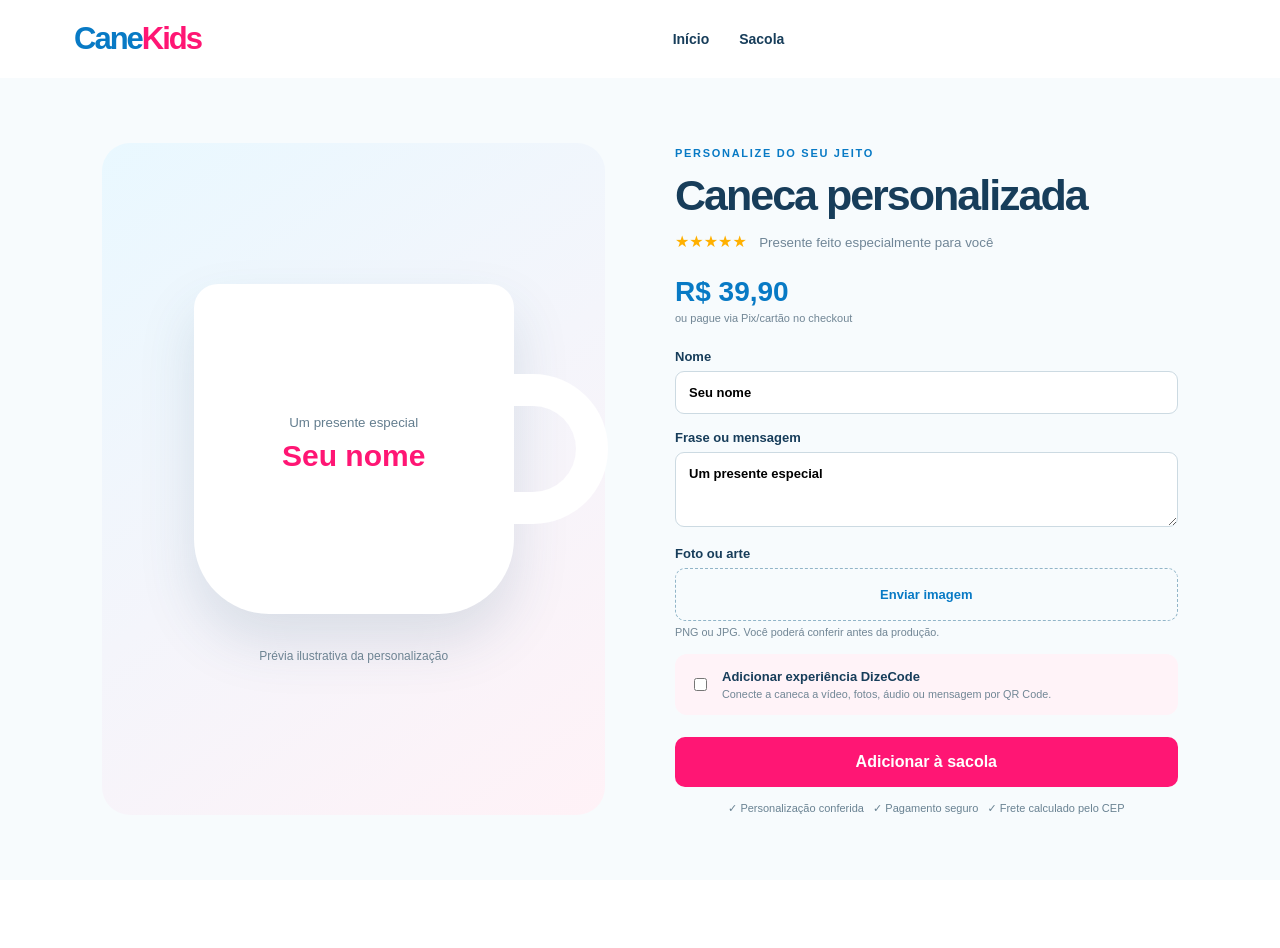
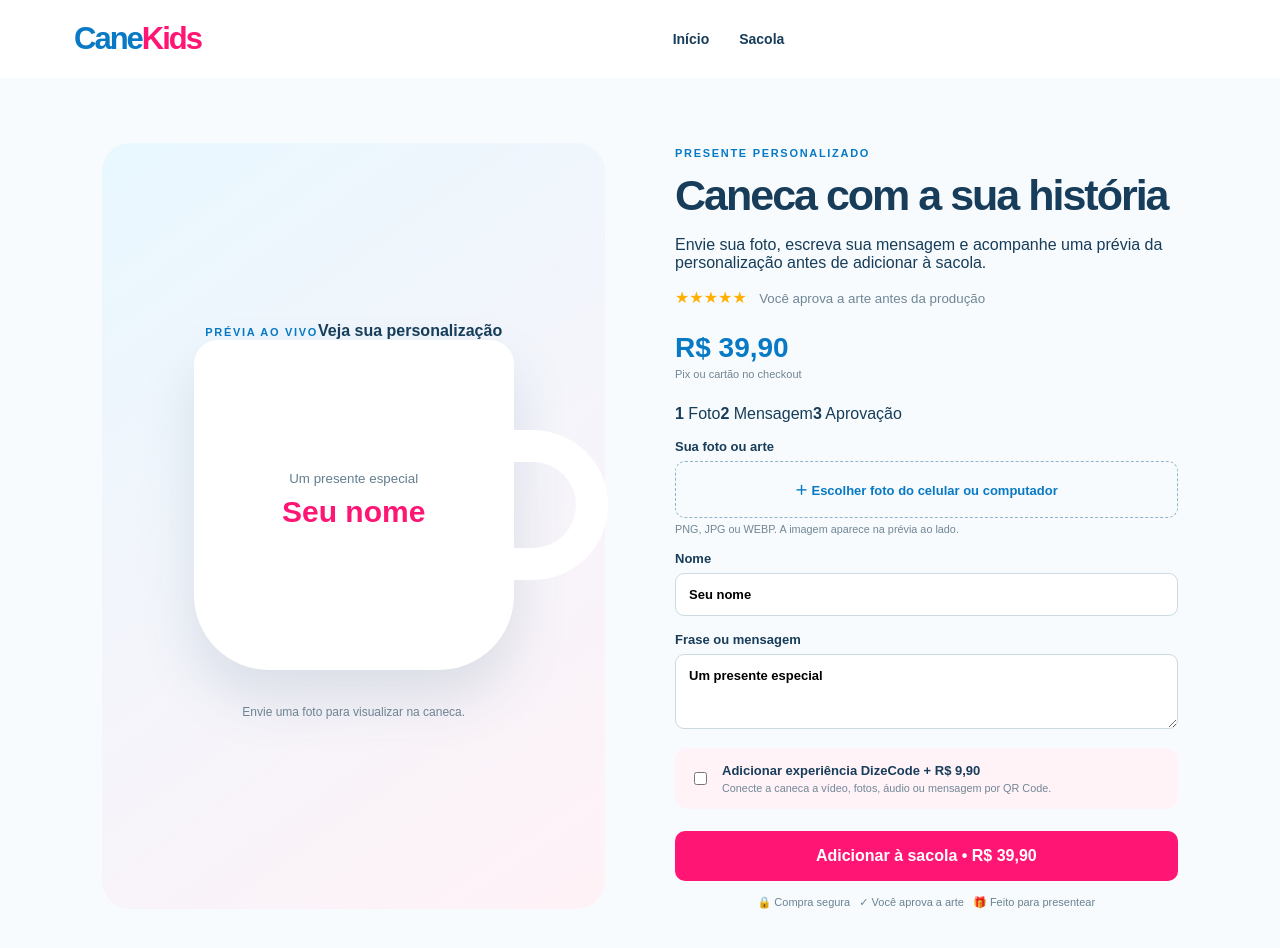
Before and after one commit to contatodize-creator/CaneKids, a Next.js app: page /produto in a window 1280 px wide. Shown: the top 948 px of the page. Before the commit the page ends 880 px from the top, so only its background shows below. Built offline with nearby package versions, Linux system fonts and the light colour scheme.

Commit message:
Add live photo upload preview to product customizer

```diff
--- a/app/produto/page.tsx
+++ b/app/produto/page.tsx
@@ -2,8 +2,13 @@
 import {useState} from 'react';
 import Link from 'next/link';
 export default function Produto(){
- const [nome,setNome]=useState('Seu nome'); const [frase,setFrase]=useState('Um presente especial'); const [qr,setQr]=useState(false);
+ const [nome,setNome]=useState('Seu nome'); const [frase,setFrase]=useState('Um presente especial'); const [qr,setQr]=useState(false); const [foto,setFoto]=useState<string|null>(null); const [fileName,setFileName]=useState('');
+ function handlePhoto(e:React.ChangeEvent<HTMLInputElement>){const f=e.target.files?.[0];if(!f)return;if(!f.type.startsWith('image/'))return;setFileName(f.name);const reader=new FileReader();reader.onload=()=>setFoto(String(reader.result));reader.readAsDataURL(f)}
  return <main><header><Link href="/" className="logo"><b>Cane</b><strong>Kids</strong></Link><nav><Link href="/">Início</Link><Link href="/carrinho">Sacola</Link></nav></header>
- <section className="productPage"><div className="productPreview"><div className="bigMug"><div className="bigHandle"></div><div className="customPrint"><small>{frase}</small><b>{nome}</b>{qr&&<span>▦</span>}</div></div><p>Prévia ilustrativa da personalização</p></div>
- <div className="config"><span className="eyebrow">PERSONALIZE DO SEU JEITO</span><h1>Caneca personalizada</h1><div className="rating">★★★★★ <small>Presente feito especialmente para você</small></div><div className="price">R$ 39,90 <small>ou pague via Pix/cartão no checkout</small></div><label>Nome <input value={nome} maxLength={28} onChange={e=>setNome(e.target.value)}/></label><label>Frase ou mensagem <textarea value={frase} maxLength={90} onChange={e=>setFrase(e.target.value)}/></label><label className="upload">Foto ou arte <input type="file" accept="image/*"/><span>Enviar imagem</span><small>PNG ou JPG. Você poderá conferir antes da produção.</small></label><label className="qrOption"><input type="checkbox" checked={qr} onChange={e=>setQr(e.target.checked)}/><span><b>Adicionar experiência DizeCode</b><small>Conecte a caneca a vídeo, fotos, áudio ou mensagem por QR Code.</small></span></label><Link className="buy" href={'/carrinho?nome='+encodeURIComponent(nome)+'&qr='+(qr?'1':'0')}>Adicionar à sacola</Link><div className="safe">✓ Personalização conferida &nbsp; ✓ Pagamento seguro &nbsp; ✓ Frete calculado pelo CEP</div></div></section></main>
+ <section className="productPage"><div className="productPreview"><div className="previewTitle"><span className="eyebrow">PRÉVIA AO VIVO</span><b>Veja sua personalização</b></div><div className="bigMug"><div className="bigHandle"></div><div className={'customPrint '+(foto?'hasPhoto':'')}>{foto&&<img src={foto} alt="Foto enviada para personalização"/>}<small>{frase}</small><b>{nome}</b>{qr&&<span className="previewQr">▦</span>}</div></div><p>{foto?'Sua foto já está na prévia. Ajustaremos o enquadramento antes da produção.':'Envie uma foto para visualizar na caneca.'}</p></div>
+ <div className="config"><span className="eyebrow">PRESENTE PERSONALIZADO</span><h1>Caneca com a sua história</h1><p className="productLead">Envie sua foto, escreva sua mensagem e acompanhe uma prévia da personalização antes de adicionar à sacola.</p><div className="rating">★★★★★ <small>Você aprova a arte antes da produção</small></div><div className="price">R$ 39,90 <small>Pix ou cartão no checkout</small></div>
+ <div className="stepsMini"><span><b>1</b> Foto</span><span><b>2</b> Mensagem</span><span><b>3</b> Aprovação</span></div>
+ <label className={'upload uploadReal '+(foto?'uploaded':'')}>Sua foto ou arte <input type="file" accept="image/png,image/jpeg,image/webp" onChange={handlePhoto}/><span>{foto?'✓ Trocar imagem':'＋ Escolher foto do celular ou computador'}</span><small>{fileName||'PNG, JPG ou WEBP. A imagem aparece na prévia ao lado.'}</small></label>
+ {foto&&<button type="button" className="removePhoto" onClick={()=>{setFoto(null);setFileName('')}}>Remover foto</button>}
+ <label>Nome <input value={nome} maxLength={28} onChange={e=>setNome(e.target.value)}/></label><label>Frase ou mensagem <textarea value={frase} maxLength={90} onChange={e=>setFrase(e.target.value)}/></label><label className="qrOption"><input type="checkbox" checked={qr} onChange={e=>setQr(e.target.checked)}/><span><b>Adicionar experiência DizeCode + R$ 9,90</b><small>Conecte a caneca a vídeo, fotos, áudio ou mensagem por QR Code.</small></span></label><Link className="buy" href={'/carrinho?nome='+encodeURIComponent(nome)+'&qr='+(qr?'1':'0')}>Adicionar à sacola • R$ {qr?'49,80':'39,90'}</Link><div className="safe">🔒 Compra segura &nbsp; ✓ Você aprova a arte &nbsp; 🎁 Feito para presentear</div></div></section></main>
 }
```
